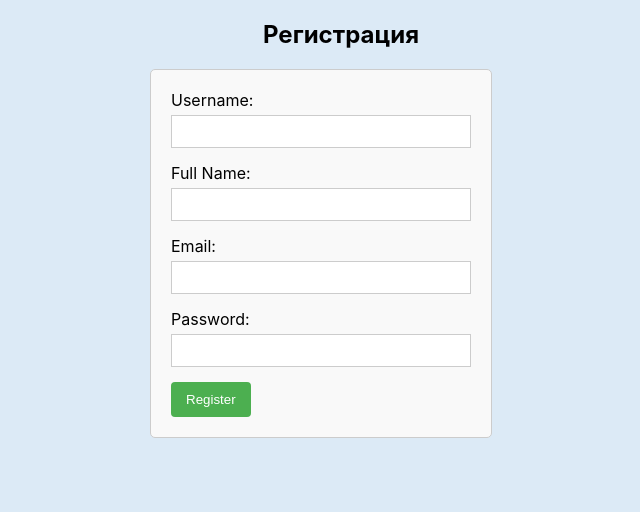
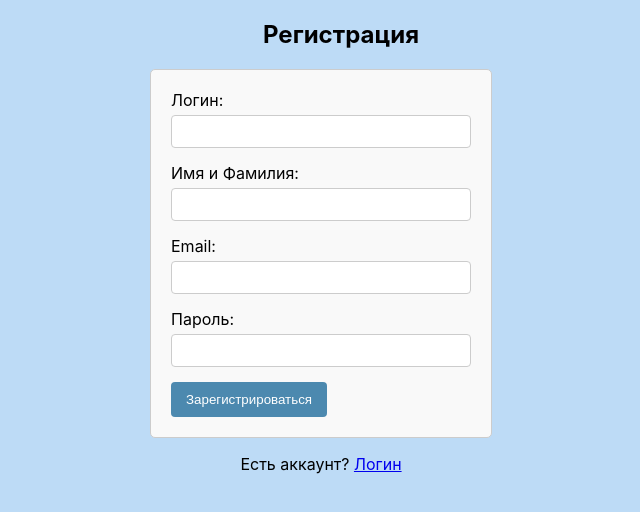
Before and after one commit to b0ris0vant0n/cloudstorage-front, a React (Create React App) app: page /registration in a window 1280 px wide. Shown: the top 512 px of the page, without its empty margins (319-959 px from the left). Built offline with nearby package versions, Linux system fonts and the light colour scheme.

Commit message:
стили

```diff
--- a/src/components/FileUpload.js
+++ b/src/components/FileUpload.js
@@ -1,7 +1,7 @@
 import React, { useState } from 'react';
 import { useDispatch } from 'react-redux';
 import { uploadFile } from '../redux/actions';
-import '../css/FileUpload.css'
+import '../css/FileUpload.css';
 
 const FileUpload = () => {
   const dispatch = useDispatch();
@@ -12,15 +12,18 @@ const FileUpload = () => {
     setFile(selectedFile);
   };
 
-  const handleUpload = () => {
-    if (file) {try {
+  const handleUpload = async () => {
+    if (file) {
+      try {
         const formData = new FormData();
         formData.append('file', file);
         dispatch(uploadFile(formData));
+        setFile(null);
       } catch (error) {
-        console.error('Error preparing formData:', error.message);
+        console.error('Error uploading file:', error.message);
       }
     }
+
   };
 
   return (
--- a/src/components/Login.js
+++ b/src/components/Login.js
@@ -1,5 +1,6 @@
 import React from 'react';
 import LoginForm from './LoginForm';
+import { Link } from 'react-router-dom';
 import '../css/Login.css'
 
 const Login = () => {
@@ -7,6 +8,9 @@ const Login = () => {
     <div className='login-container'>
       <h2>Вход</h2>
       <LoginForm />
+      <p className='link-register'>
+        Нет аккаунта? <Link to="/registration">Зарегистрируйтесь</Link>
+      </p>
     </div>
   );
 }
--- a/src/components/LoginForm.js
+++ b/src/components/LoginForm.js
@@ -55,7 +55,7 @@ const LoginForm = () => {
   return (
     <form className="login-form" onSubmit={handleSubmit}>
       <label>
-        Username:
+        Логин:
         <input
           name="username"
           className="input-field-login-form"
@@ -66,7 +66,7 @@ const LoginForm = () => {
       </label>
       <br />
       <label>
-        Password:
+        Пароль:
         <input
           name="password"
           className="input-field-login-form"
@@ -76,7 +76,7 @@ const LoginForm = () => {
         />
       </label>
       <br />
-      <button type="submit" className="submit-button">Login</button>
+      <button type="submit" className="submit-button-login-form">Логин</button>
       {error && <div className="error-message">{error}</div>}
     </form>
   );
--- a/src/components/Registration.js
+++ b/src/components/Registration.js
@@ -1,12 +1,16 @@
 import React from 'react';
 import RegistrationForm from './RegistrationForm';
 import '../css/Registration.css'
+import { Link } from 'react-router-dom';
 
 const Registration = () => {
   return (
     <div className='registrarion-container'>
       <h2>Регистрация</h2>
       <RegistrationForm />
+      <p className='link-register'>
+        Есть аккаунт? <Link to="/login">Логин</Link>
+      </p>
     </div>
   );
 }
--- a/src/components/RegistrationForm.js
+++ b/src/components/RegistrationForm.js
@@ -55,7 +55,7 @@ const RegistrationForm = () => {
   return (
     <form  className="register-form" onSubmit={handleSubmit}>
       <label>
-        Username:
+        Логин:
         <input
           type="text"
           name="username"
@@ -66,7 +66,7 @@ const RegistrationForm = () => {
       </label>
       <br />
       <label>
-        Full Name:
+        Имя и Фамилия:
         <input
           type="text"
           name="fullName"
@@ -88,7 +88,7 @@ const RegistrationForm = () => {
       </label>
       <br />
       <label>
-        Password:
+        Пароль:
         <input
           type="password"
           name="password"
@@ -98,7 +98,7 @@ const RegistrationForm = () => {
         />
       </label>
       <br />
-      <button type="submit" className="submit-button">Register</button>
+      <button type="submit" className="submit-button">Зарегистрироваться</button>
 
     </form>
   );
--- a/src/css/FileUpload.css
+++ b/src/css/FileUpload.css
@@ -13,7 +13,7 @@
   }
 
   .upload-button {
-    background-color: #4caf50;
+    background-color: #4c89af;
     color: white;
     padding: 10px 15px;
     border: none;
@@ -22,5 +22,5 @@
   }
 
   .upload-button:hover {
-    background-color: #45a049;
+    background-color: #6a96b1;;
   }
--- a/src/css/FilesList.css
+++ b/src/css/FilesList.css
@@ -6,6 +6,7 @@ table {
     width: 100%;
     border-collapse: collapse;
     margin-left: 20px;
+    border-radius: 4px;
   }
 
   th, td {
@@ -15,7 +16,8 @@ table {
   }
 
   .table-string:hover {
-    background-color: #f0f0f0;  }
+    background-color: rgb(210, 236, 254);
+ }
 
 th:hover {
         background-color: initial;
--- a/src/css/Login.css
+++ b/src/css/Login.css
@@ -5,3 +5,7 @@
 .login-container h2 {
     text-align: center;
 }
+
+.link-register {
+    text-align: center;
+}
--- a/src/css/LoginForm.css
+++ b/src/css/LoginForm.css
@@ -14,10 +14,11 @@
     display: inline-block;
     border: 1px solid #ccc;
     box-sizing: border-box;
+    border-radius: 4px;
   }
 
   .submit-button-login-form {
-    background-color: #4caf50;
+    background-color: #4c89af;
     color: white;
     padding: 10px 15px;
     border: none;
@@ -25,6 +26,10 @@
     cursor: pointer;
   }
 
+  .submit-button-login-form:hover {
+    background-color: #6a96b1;
+  }
+
   .error-message {
     font-size: 12px;
     color: red;
--- a/src/css/Navbar.css
+++ b/src/css/Navbar.css
@@ -2,23 +2,23 @@
     display: flex;
     justify-content: space-between;
     padding: 10px;
-    background-color: #f0f0f0;
+    background-color: #4c89af;
   }
 
   .logout-link {
     cursor: pointer;
-    color: #000000;
+    color: #ffffff;
     margin-right: 10px;
   }
 
   .current-username {
     font-weight: 600;
-    color:#000000;
+    color:#ffffff;
     margin-left: 10px;
   }
 
   .logout-link:hover {
-    color: #484848;
+    color: #d9d9d9;
     text-decoration: underline;
 
   }
--- a/src/css/RegistrationForm.css
+++ b/src/css/RegistrationForm.css
@@ -14,13 +14,18 @@
     display: inline-block;
     border: 1px solid #ccc;
     box-sizing: border-box;
+    border-radius: 4px;
   }
 
   .submit-button {
-    background-color: #4caf50;
+    background-color: #4c89af;
     color: white;
     padding: 10px 15px;
     border: none;
     border-radius: 4px;
     cursor: pointer;
   }
+
+  .submit-button:hover {
+    background-color: #6892ac;
+  }
--- a/src/index.css
+++ b/src/index.css
@@ -5,7 +5,7 @@ body {
     sans-serif;
   -webkit-font-smoothing: antialiased;
   -moz-osx-font-smoothing: grayscale;
-  background-color: rgb(220, 234, 246);
+  background-color: rgb(189, 219, 246);
 }
 
 code {
```
